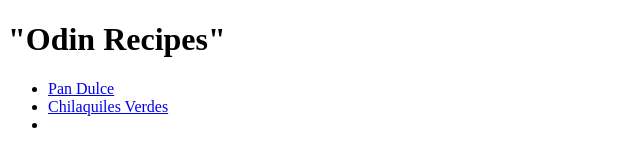
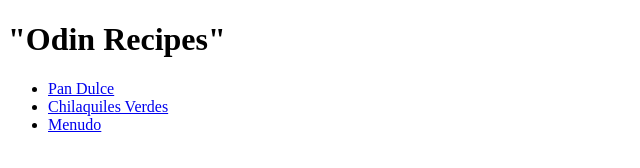
Before and after one commit to SomberHombre/odin-recipes, a plain HTML site: page index.html in a window 1280 px wide. Shown: the full height of the page, 0-640 px from the left. Drawn offline with Linux system fonts and the light colour scheme.

Commit message:
Update index.html

```diff
--- a/index.html
+++ b/index.html
@@ -10,7 +10,7 @@
     <ul>
         <li><a href="recipes/pandulce.html">Pan Dulce</a></li>
         <li><a href="recipes/chilaquiles.html">Chilaquiles Verdes</a></li>
-        <li></li>
+        <li><a href="recipes/menudo.html">Menudo</a></li>
     </ul>
 </body>
 </html>
```
